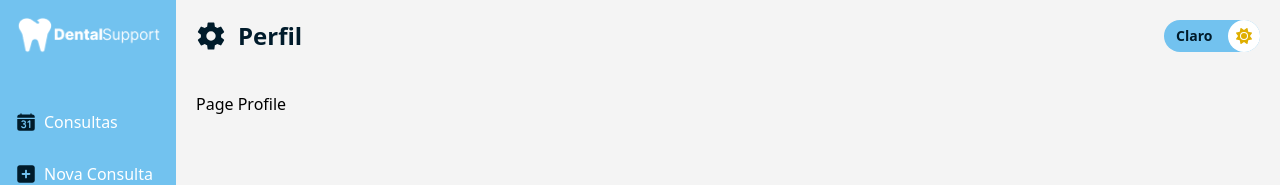
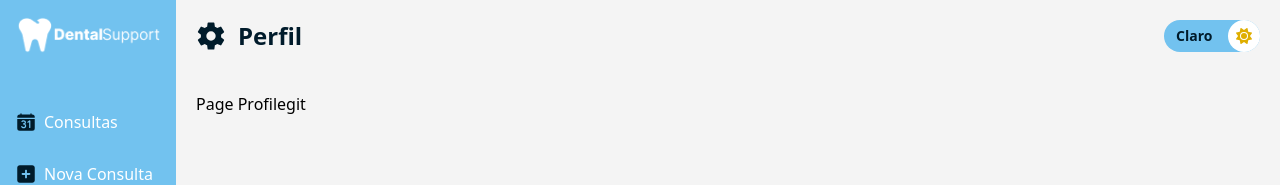
Before and after one commit to oMatheus-Farias/appdentalsupport, a Next.js app: page /settings in a window 1280 px wide. Shown: the top 185 px of the page. Built offline with nearby package versions, Linux system fonts and the light colour scheme; no server answers.

Commit message:
feat: Adicionar configuracao inicial da pagina de perfil.

```diff
--- a/src/pages/settings/index.tsx
+++ b/src/pages/settings/index.tsx
@@ -30,7 +30,7 @@ export default function Settings(){
           <PageTitle icon={ settingsIcon } title='Perfil' />
 
           <main className='mt-10 flex flex-col gap-4' >
-            <p>Page Profile</p>
+            <p>Page Profilegit</p>
           </main>
         </div>
       </div>
```
